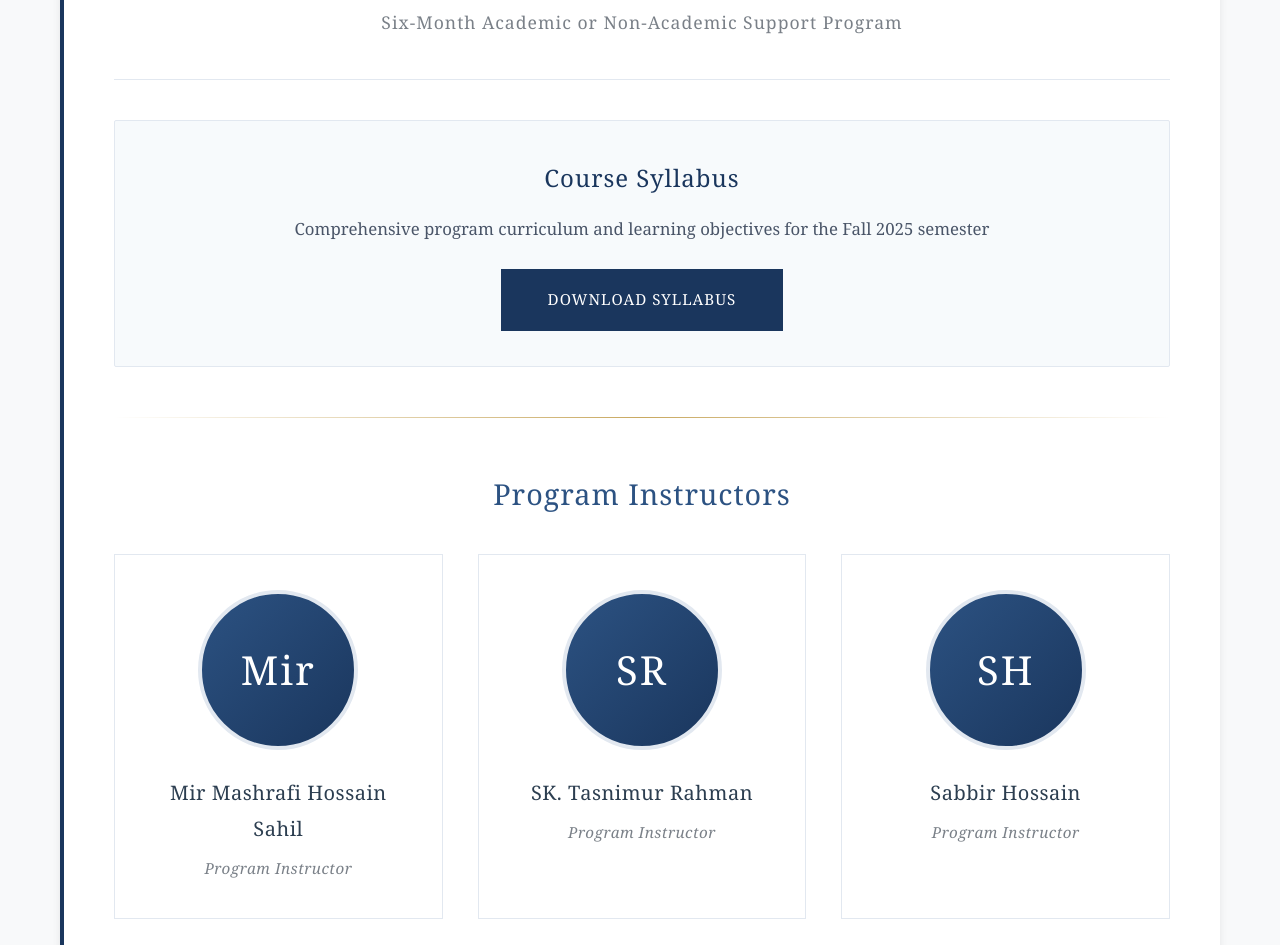
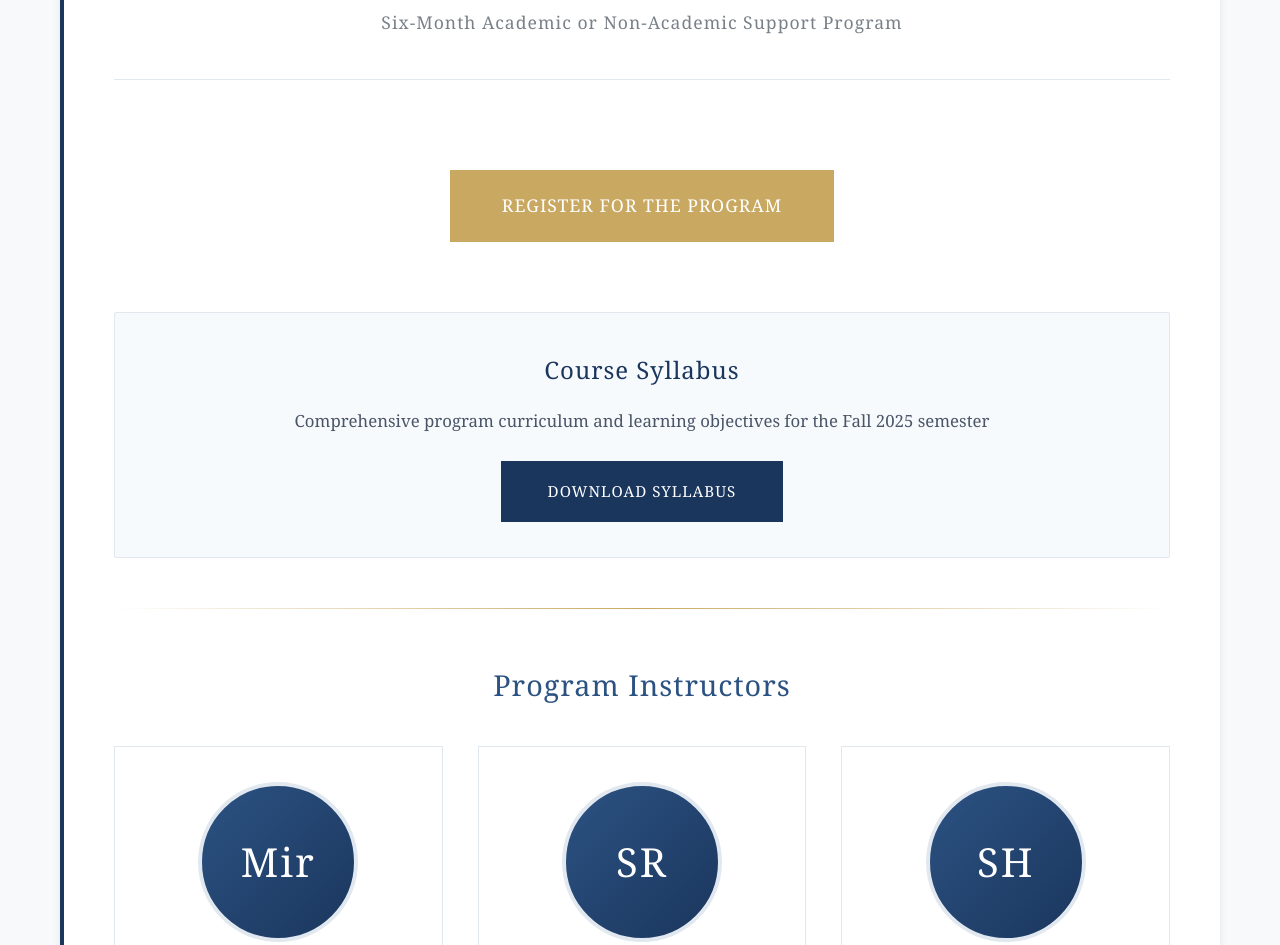
Before and after one commit to QKnot/NUBTK-CS-Program, a plain HTML site: page index.html in a window 1280 px wide. Shown: the part 1338-2283 px from the top of the page. Drawn offline with Linux system fonts and the light colour scheme.

Commit message:
Implement code changes to enhance functionality and improve performance

```diff
--- a/index.html
+++ b/index.html
@@ -123,6 +123,33 @@
             color: #7a8088;
             font-size: 1.1em;
             letter-spacing: 1px;
+        }
+
+        .registration-section {
+            text-align: center;
+            padding: 30px;
+            margin: 40px 0;
+        }
+
+        .btn-register {
+            display: inline-block;
+            padding: 18px 50px;
+            background: #c9a961;
+            color: white;
+            text-decoration: none;
+            letter-spacing: 1px;
+            font-size: 1.1em;
+            font-weight: 500;
+            transition: all 0.3s ease;
+            border: 2px solid #c9a961;
+            margin-top: 20px;
+        }
+
+        .btn-register:hover {
+            background: white;
+            color: #c9a961;
+            transform: translateY(-2px);
+            box-shadow: 0 4px 12px rgba(201, 169, 97, 0.3);
         }
 
         .syllabus-box {
@@ -350,10 +377,15 @@
                 <div class="semester-duration">Six-Month Academic or Non-Academic Support Program</div>
             </div>
 
+            <div class="registration-section">
+                <a href="https://forms.gle/if7nDhX6NQjRnR8G8" class="btn-register" target="_blank">REGISTER FOR THE PROGRAM</a>
+            </div>
+
             <div class="syllabus-box">
                 <h3>Course Syllabus</h3>
                 <p>Comprehensive program curriculum and learning objectives for the Fall 2025 semester</p>
-                <a href="./Intra-UniversityProgrammingContest2025JuniorsEditorial.pdf" class="btn-download" download>DOWNLOAD SYLLABUS</a></div>
+                <a href="./syllabus.pdf" class="btn-download" download>DOWNLOAD SYLLABUS</a>
+            </div>
 
             <div class="divider"></div>
 
@@ -397,6 +429,7 @@
         <p>Northern University of Business and Technology Khulna</p>
         <p>Bangladesh</p>
         <p>Computer Science and Engineering Support Initiative</p>
+        <p style="margin-top: 20px;">Contact: <a href="mailto:qknot0.3@gmail.com" style="color: #c9a961; text-decoration: none;">qknot0.3@gmail.com</a></p>
         <div class="copyright">
             <p>&copy; 2025 NUBTK. All Rights Reserved.</p>
         </div>
```
Also changed, not shown: 1 other file.
